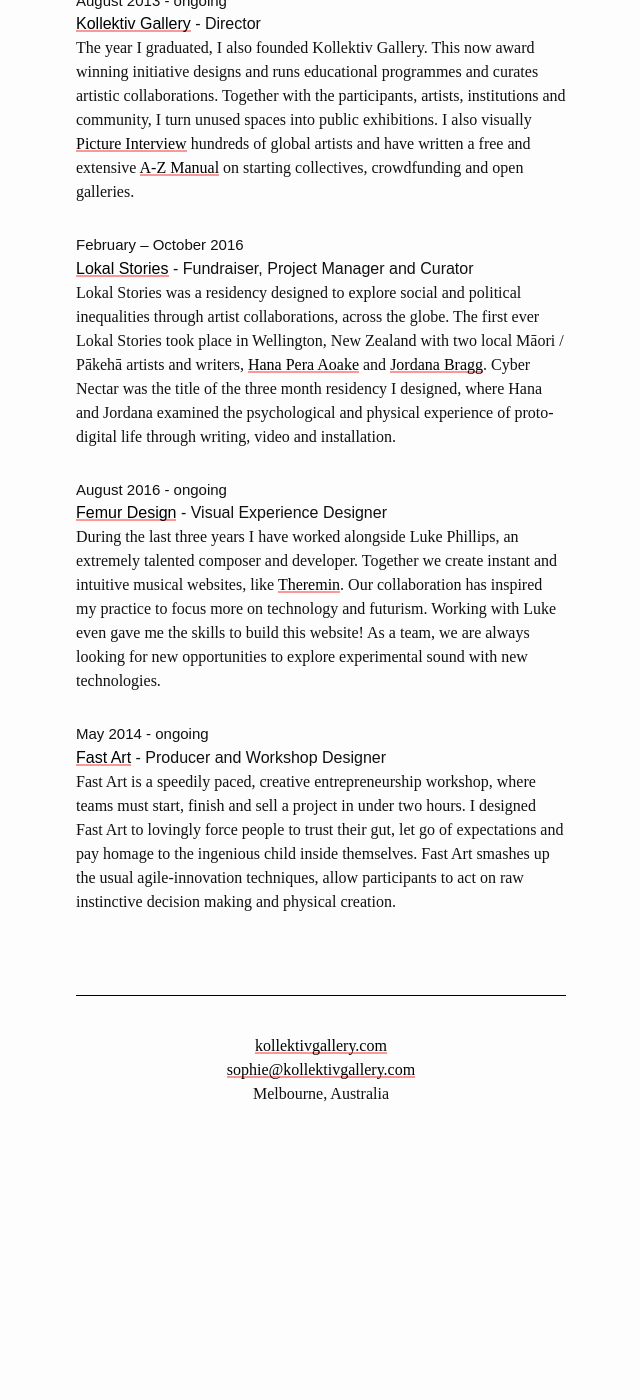
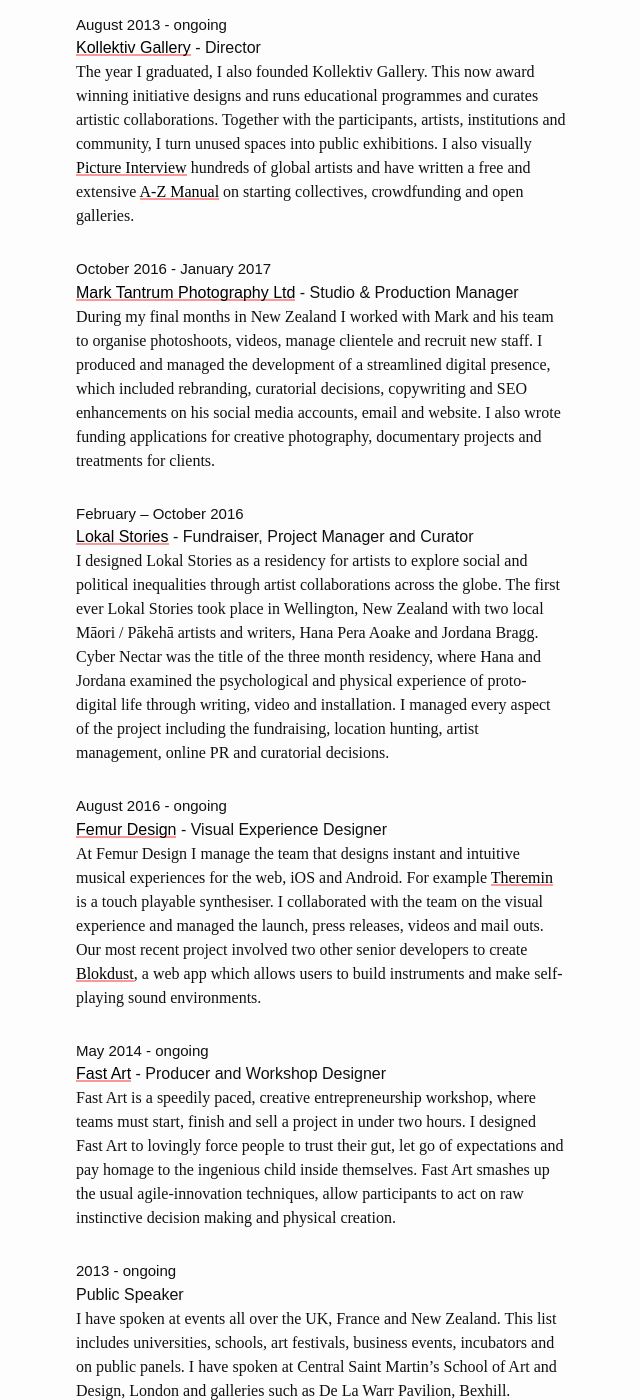
Before and after one commit to sophiegoblin/sophiegoblin.github.io, a Jekyll site: the page built from index.md, in a window 1280 px wide and 1400 px high, scrolled down 2502 px. Shown: the whole window, without its empty margins (319-959 px from the left). Built offline with Jekyll 4.4.1, drawn with Linux system fonts in a browser that asks for light colours; nearby versions of some CDN libraries; before the commit the page ends 3623 px from its top, so only the background shows below that; some of the changed text lies outside the part shown.

Commit message:
re ordered experience

```diff
--- a/index.md
+++ b/index.md
@@ -20,7 +20,7 @@
 
 During 2016 I was honoured to be awarded funding by Creative New Zealand to produce the first ever [Lokal Stories](https://www.kollektivgallery.com/lokalstories) with two Māori / Pākehā feminist artists and writers. Our collaboration explored and dismantled the ways in which the hetero-patriarchal, neo-colonial culture we live in has shaped online identities and harassment today.
 
-Right now I'm residing in Melbourne, Australia eager to start new projects.
+Right now I'm residing in Melbourne, Australia eager to start new projects and collborations.
 
 
 
@@ -59,17 +59,32 @@
 ##### [Kollektiv Gallery](http://www.kollektivgallery.com/) - Director
 The year I graduated, I also founded Kollektiv Gallery. This now award winning initiative designs and runs educational programmes and curates artistic collaborations. Together with the participants, artists, institutions and community, I turn unused spaces into public exhibitions. I also visually [Picture Interview](https://www.kollektivgallery.com/artists/) hundreds of global artists and have written a free and extensive [A-Z Manual](https://www.kollektivgallery.com/manual/) on starting collectives, crowdfunding and open galleries.
 
+
+###### October 2016 - January 2017
+
+##### [Mark Tantrum Photography Ltd](http://marktantrum.photoshelter.com/index) - Studio & Production Manager
+During my final months in New Zealand I worked with Mark and his team to organise photoshoots, videos, manage clientele and recruit new staff. I produced and managed the development of a streamlined digital presence, which included rebranding, curatorial decisions, copywriting and SEO enhancements on his social media accounts, email and website. I also wrote funding applications for creative photography, documentary projects and treatments for clients.
+
+
 ###### February – October 2016
 
 ##### [Lokal Stories](http://www.kollektivgallery.com/lokalstories/) - Fundraiser, Project Manager and Curator
-Lokal Stories was a residency designed to explore social and political inequalities through artist collaborations, across the globe. The first ever Lokal Stories took place in Wellington, New Zealand with two local Māori / Pākehā artists and writers, [Hana Pera Aoake](https://www.kollektivgallery.com/lokalstories/alien-cyborgs-staining-fingers-w-flower-stamens-swiping-left/) and [Jordana Bragg](https://www.kollektivgallery.com/lokalstories/do-you-ever-feel-really-porous-online-like-ur-completely-exposed/). Cyber Nectar was the title of the three month residency I designed, where Hana and Jordana examined the psychological and physical experience of proto-digital life through writing, video and installation.
+I designed Lokal Stories as a residency for artists to explore social and political inequalities through artist collaborations across the globe. The first ever Lokal Stories took place in Wellington, New Zealand with two local Māori / Pākehā artists and writers, Hana Pera Aoake and Jordana Bragg. Cyber Nectar was the title of the three month residency, where Hana and Jordana examined the psychological and physical experience of proto-digital life through writing, video and installation. I managed every aspect of the project including the fundraising, location hunting, artist management, online PR and curatorial decisions.
+
 
 ###### August 2016 - ongoing
 
 ##### [Femur Design](http://femurdesign.com/) - Visual Experience Designer
-During the last three years I have worked alongside Luke Phillips, an extremely talented composer and developer. Together we create instant and intuitive musical websites, like [Theremin](https://femurdesign.com/theremin/). Our collaboration has inspired my practice to focus more on technology and futurism. Working with Luke even gave me the skills to build this website! As a team, we are always looking for new opportunities to explore experimental sound with new technologies.
+At Femur Design I manage the team that designs instant and intuitive musical experiences for the web, iOS and Android. For example [Theremin](https://femurdesign.com/theremin/) is a touch playable synthesiser. I collaborated with the team on the visual experience and managed the launch, press releases, videos and mail outs. Our most recent project involved two other senior developers to create [Blokdust](https://blokdust.com/), a web app which allows users to build instruments and make self-playing sound environments.
+
 
 ###### May 2014 - ongoing
 
 ##### [Fast Art](http://www.kollektivgallery.com/fast-art/) - Producer and Workshop Designer
 Fast Art is a speedily paced, creative entrepreneurship workshop, where teams must start, finish and sell a project in under two hours. I designed Fast Art to lovingly force people to trust their gut, let go of expectations and pay homage to the ingenious child inside themselves. Fast Art smashes up the usual agile-innovation techniques, allow participants to act on raw instinctive decision making and physical creation.
+
+
+###### 2013 - ongoing
+
+##### Public Speaker
+I have spoken at events all over the UK, France and New Zealand. This list includes universities, schools, art festivals, business events, incubators and on public panels. I have spoken at Central Saint Martin’s School of Art and Design, London and galleries such as De La Warr Pavilion, Bexhill.
```
